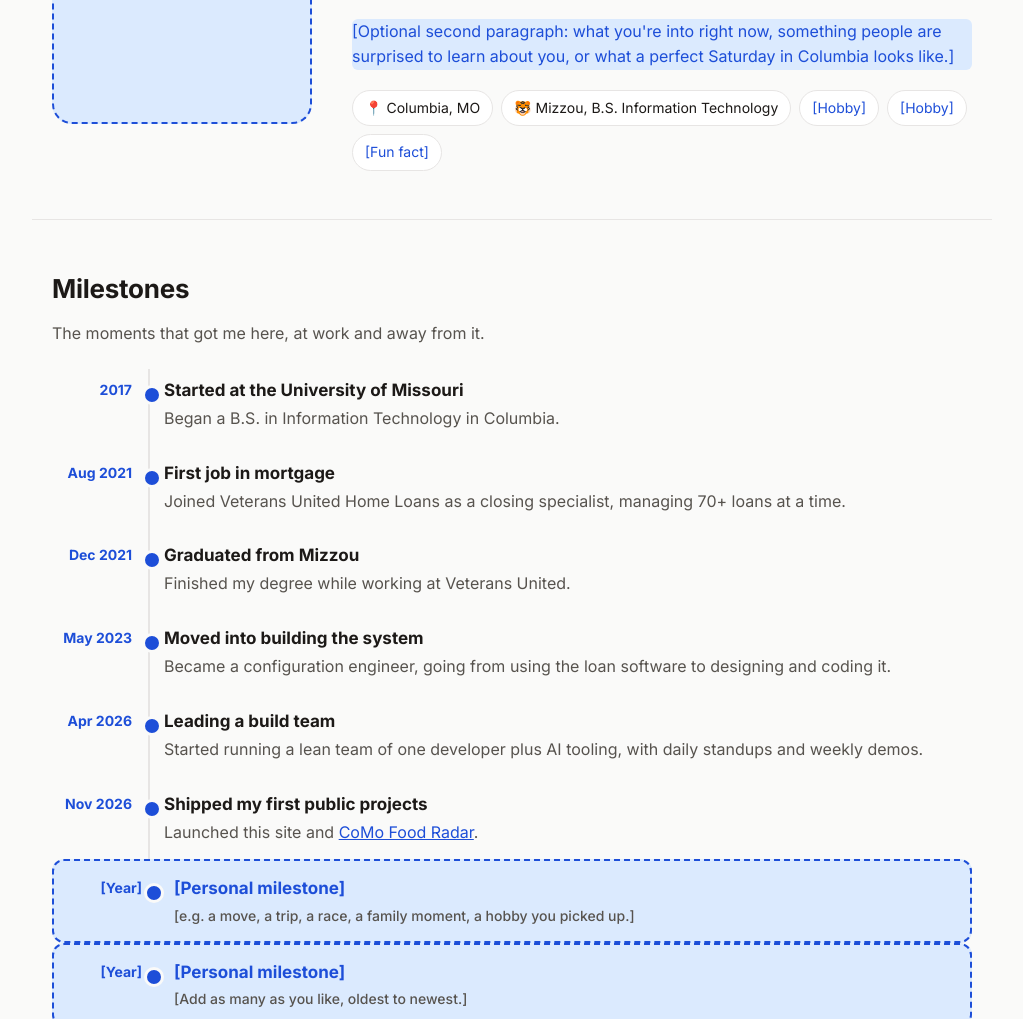
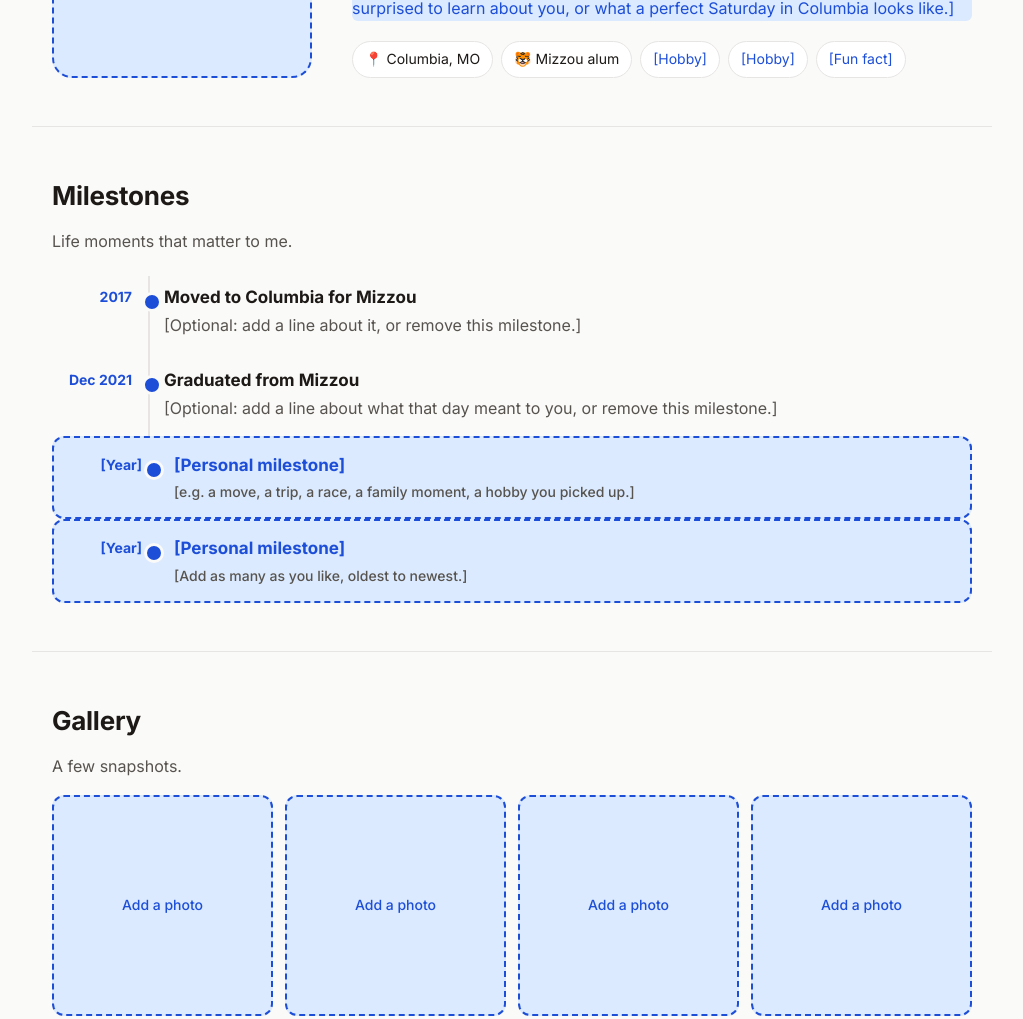
Before and after one commit to Andrew-Jake-Evans/andrew-jake-evans.github.io, a plain HTML site: page about/index.html in a window 1280 px wide. Shown: the part 380-1399 px from the top of the page, without its empty margins (128-1151 px from the left). Drawn offline with Linux system fonts and the light colour scheme.

Commit message:
Keep Meet Andrew page strictly personal
Co-Authored-By: Claude Opus 5.5 <noreply@anthropic.com>

```diff
--- a/about/index.html
+++ b/about/index.html
@@ -4,7 +4,7 @@
   <meta charset="utf-8">
   <meta name="viewport" content="width=device-width, initial-scale=1">
   <title>Meet Andrew · Andrew Evans</title>
-  <meta name="description" content="Andrew Evans outside of work: a quick bio, milestones and photos.">
+  <meta name="description" content="Andrew Evans outside of work: a personal bio, life milestones and photos.">
   <link rel="preconnect" href="https://fonts.googleapis.com">
   <link rel="preconnect" href="https://fonts.gstatic.com" crossorigin>
   <link href="https://fonts.googleapis.com/css2?family=Inter:wght@400;500;600;700&display=swap" rel="stylesheet">
@@ -32,12 +32,12 @@
       </div>
       <div>
         <p class="eyebrow">Meet Andrew</p>
-        <h1>The person behind the product work.</h1>
+        <h1>Hi, I'm Andrew.</h1>
         <p class="lede todo-text">[Add a short bio: two or three sentences in your own voice about who you are outside of work: where you're from, what you love doing, who you spend your time with.]</p>
         <p class="todo-text">[Optional second paragraph: what you're into right now, something people are surprised to learn about you, or what a perfect Saturday in Columbia looks like.]</p>
         <ul class="facts-chips">
           <li>📍 Columbia, MO</li>
-          <li>🐯 Mizzou, B.S. Information Technology</li>
+          <li>🐯 Mizzou alum</li>
           <li class="todo-text">[Hobby]</li>
           <li class="todo-text">[Hobby]</li>
           <li class="todo-text">[Fun fact]</li>
@@ -47,31 +47,15 @@
 
     <section id="milestones" class="wrap section">
       <h2>Milestones</h2>
-      <p class="muted">The moments that got me here, at work and away from it.</p>
+      <p class="muted">Life moments that matter to me.</p>
       <ol class="timeline">
         <li>
           <span class="when">2017</span>
-          <div><h3>Started at the University of Missouri</h3><p>Began a B.S. in Information Technology in Columbia.</p></div>
-        </li>
-        <li>
-          <span class="when">Aug 2021</span>
-          <div><h3>First job in mortgage</h3><p>Joined Veterans United Home Loans as a closing specialist, managing 70+ loans at a time.</p></div>
+          <div><h3>Moved to Columbia for Mizzou</h3><p>[Optional: add a line about it, or remove this milestone.]</p></div>
         </li>
         <li>
           <span class="when">Dec 2021</span>
-          <div><h3>Graduated from Mizzou</h3><p>Finished my degree while working at Veterans United.</p></div>
-        </li>
-        <li>
-          <span class="when">May 2023</span>
-          <div><h3>Moved into building the system</h3><p>Became a configuration engineer, going from using the loan software to designing and coding it.</p></div>
-        </li>
-        <li>
-          <span class="when">Apr 2026</span>
-          <div><h3>Leading a build team</h3><p>Started running a lean team of one developer plus AI tooling, with daily standups and weekly demos.</p></div>
-        </li>
-        <li>
-          <span class="when">Nov 2026</span>
-          <div><h3>Shipped my first public projects</h3><p>Launched this site and <a href="https://andrew-jake-evans.github.io/como-business-radar/" target="_blank" rel="noopener">CoMo Food Radar</a>.</p></div>
+          <div><h3>Graduated from Mizzou</h3><p>[Optional: add a line about what that day meant to you, or remove this milestone.]</p></div>
         </li>
         <li class="todo">
           <span class="when">[Year]</span>
```
Also changed, not shown: index.html (+1 -1 lines).
